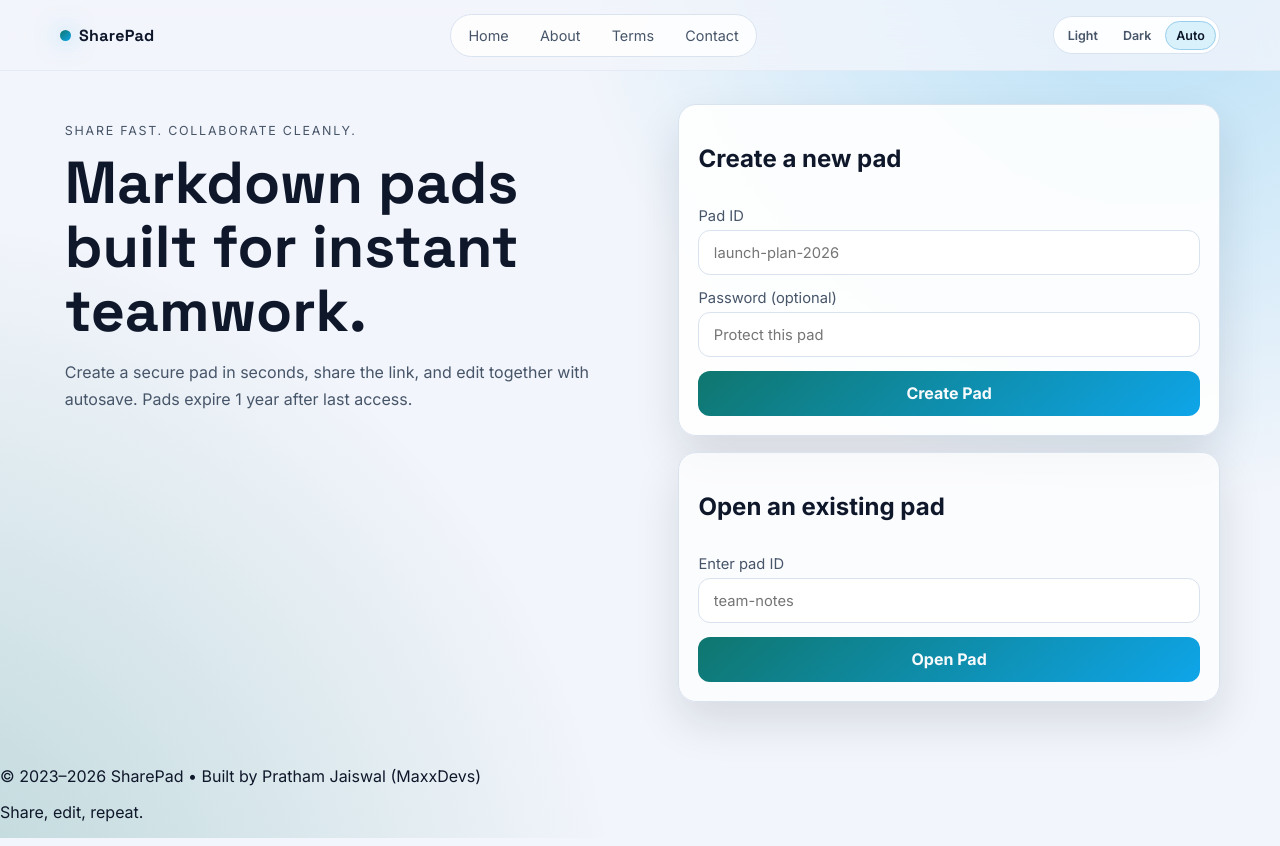
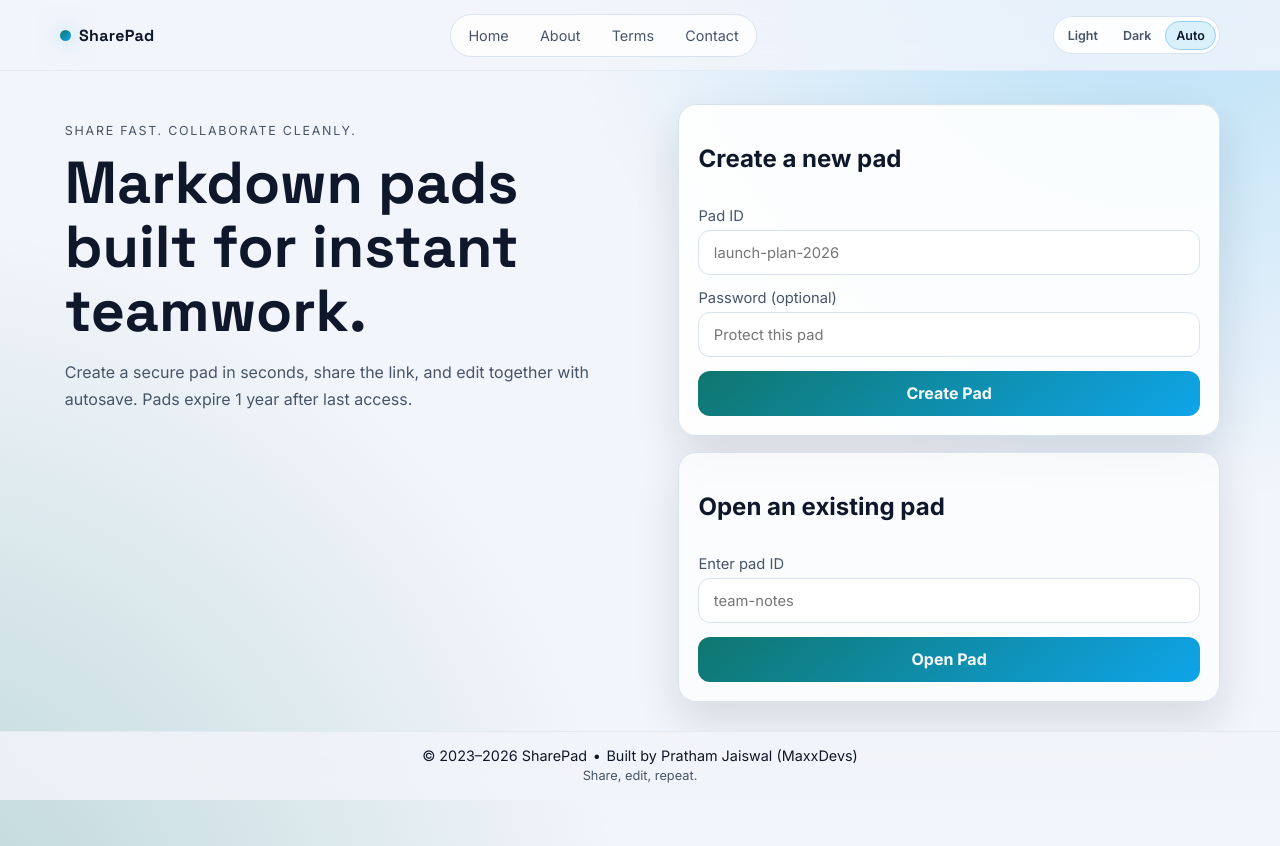
Before and after one commit to pratham-jaiswal/sharepad, a Next.js app: page / in a window 1280 px wide. Built offline with nearby package versions, Linux system fonts and the light colour scheme; no server answers.

Commit message:
add footer

```diff
--- a/src/app/layout.jsx
+++ b/src/app/layout.jsx
@@ -67,10 +67,14 @@ export default function RootLayout({ children }) {
         <AppToaster />
         <main className="container page">{children}</main>
         <footer>
-          <p>
-            © 2023–{new Date().getFullYear()} SharePad • Built by Pratham
-            Jaiswal (MaxxDevs)
+          <p className="footer-main">
+            <span>© 2023–{new Date().getFullYear()} SharePad</span>
+
+            <span className="footer-builtby">
+              Built by Pratham Jaiswal (MaxxDevs)
+            </span>
           </p>
+
           <p>Share, edit, repeat.</p>
         </footer>
       </body>
--- a/src/styles/globals.css
+++ b/src/styles/globals.css
@@ -50,6 +50,7 @@ body {
       transparent 44%
     ),
     var(--bg);
+  padding-bottom: 6rem;
 }
 
 a {
@@ -477,3 +478,56 @@ label {
     grid-template-columns: 1fr;
   }
 }
+
+footer {
+  position: fixed;
+  left: 0;
+  right: 0;
+  bottom: 0;
+  z-index: 80;
+  padding: 0.9rem 1rem;
+  text-align: center;
+  backdrop-filter: blur(14px);
+  background: color-mix(in srgb, var(--bg) 82%, transparent);
+  border-top: 1px solid color-mix(in srgb, var(--line) 55%, transparent);
+}
+
+footer p {
+  margin: 0;
+  line-height: 1.45;
+  font-size: 0.9rem;
+}
+
+footer p:last-child {
+  color: var(--text-soft);
+  font-size: 0.8rem;
+}
+
+.footer-main {
+  display: flex;
+  align-items: center;
+  justify-content: center;
+  gap: 0.35rem;
+  flex-wrap: wrap;
+}
+
+.footer-builtby::before {
+  content: "•";
+  margin-right: 0.35rem;
+}
+
+@media (max-width: 520px) {
+  .footer-main {
+    flex-direction: column;
+    gap: 0.1rem;
+  }
+
+  .footer-builtby::before {
+    content: "";
+    margin: 0;
+  }
+
+  .footer-builtby {
+    white-space: normal;
+  }
+}
```
